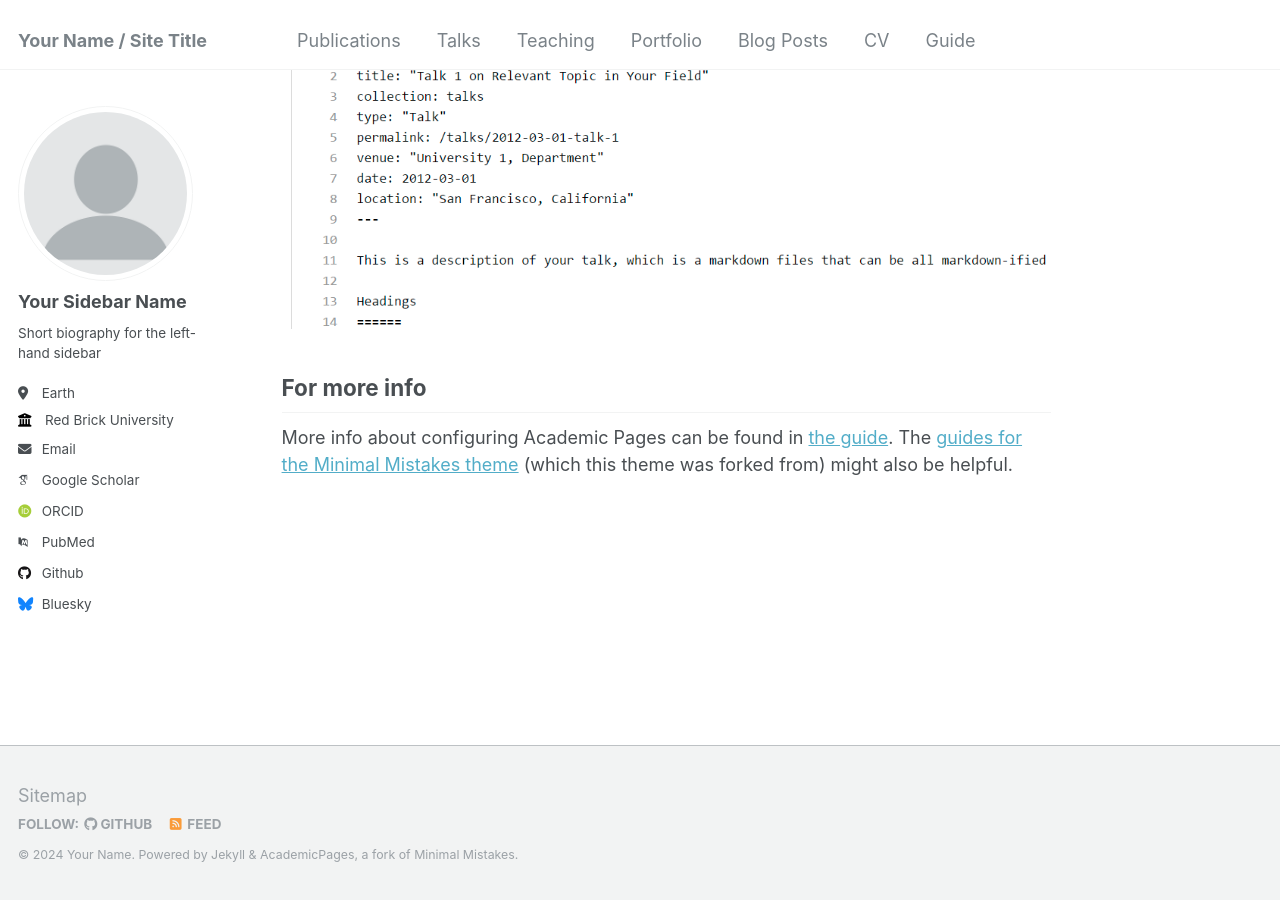
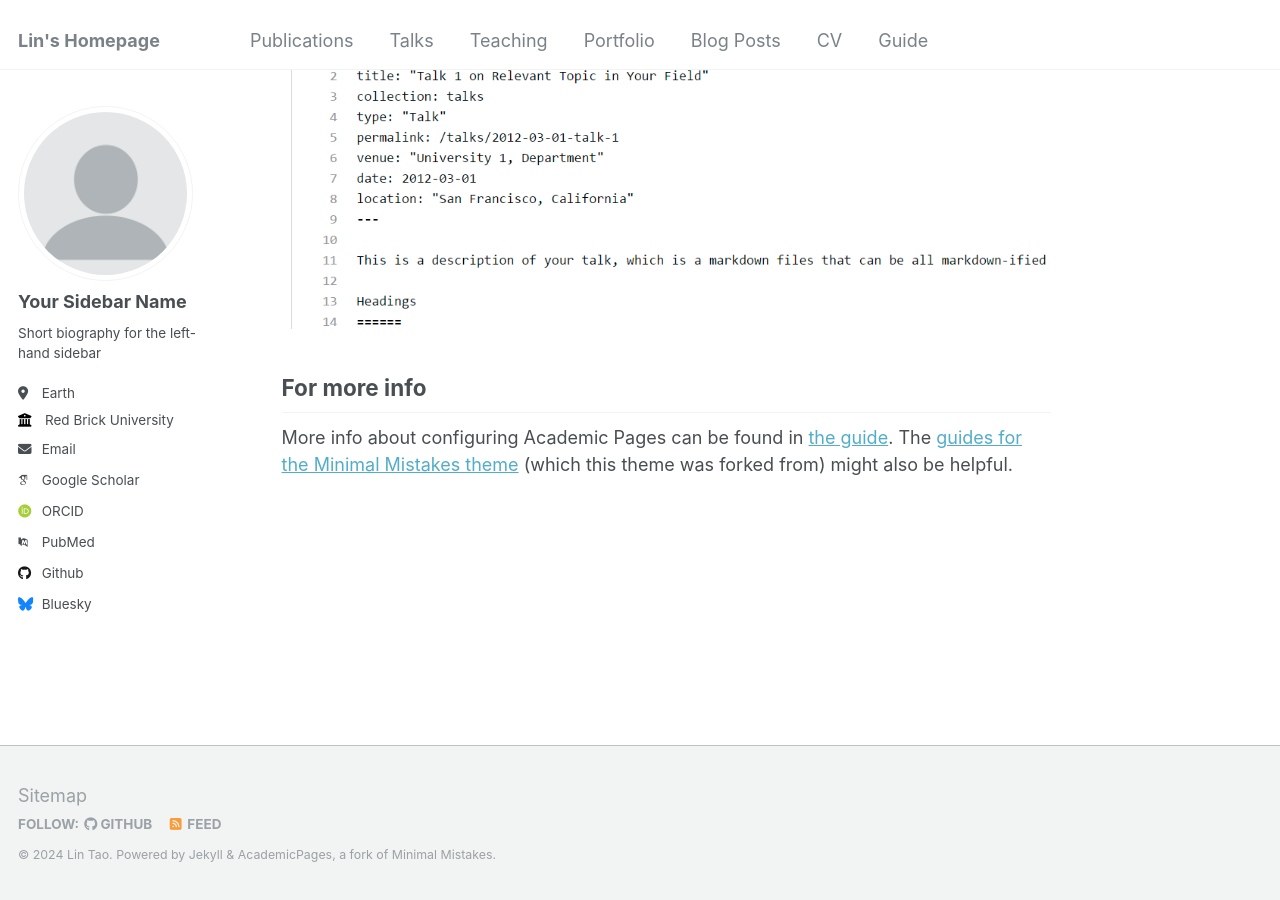
Before and after one commit to AdAstra-perAspera/lintao.github.io, a Jekyll site: the page built from _pages/about.md, in a window 1280 px wide and 900 px high, scrolled down 2660 px. Built offline with Jekyll 4.4.1, drawn with Linux system fonts in a browser that asks for light colours; some web fonts are replaced.

Commit message:
Update _config.yml

```diff
--- a/_config.yml
+++ b/_config.yml
@@ -8,13 +8,13 @@
 
 # Basic Site Settings
 locale                   : "en-US"
-title                    : "Your Name / Site Title"
+title                    : "Lin's Homepage"
 title_separator          : "-"
-name                     : &name "Your Name"
-description              : &description "personal description"
-url                      : https://academicpages.github.io # the base hostname & protocol for your site e.g. "https://mmistakes.github.io"
+name                     : &name "Lin Tao"
+description              : &description "Ad Astra per Aspera"
+url                      : https://adastra-peraspera.github.io/lintao.github.io # the base hostname & protocol for your site e.g. "https://mmistakes.github.io"
 baseurl                  : "" # the subpath of your site, e.g. "/blog"
-repository               : "academicpages/academicpages.github.io"
+repository               : "adastra-peraspera/lintao.github.io"
 
 # Site Author - The following control what appear as part of the author content on the side bar.
 #               If a field is blank the icon and link will not appear, otherwise it will be shown.
```
